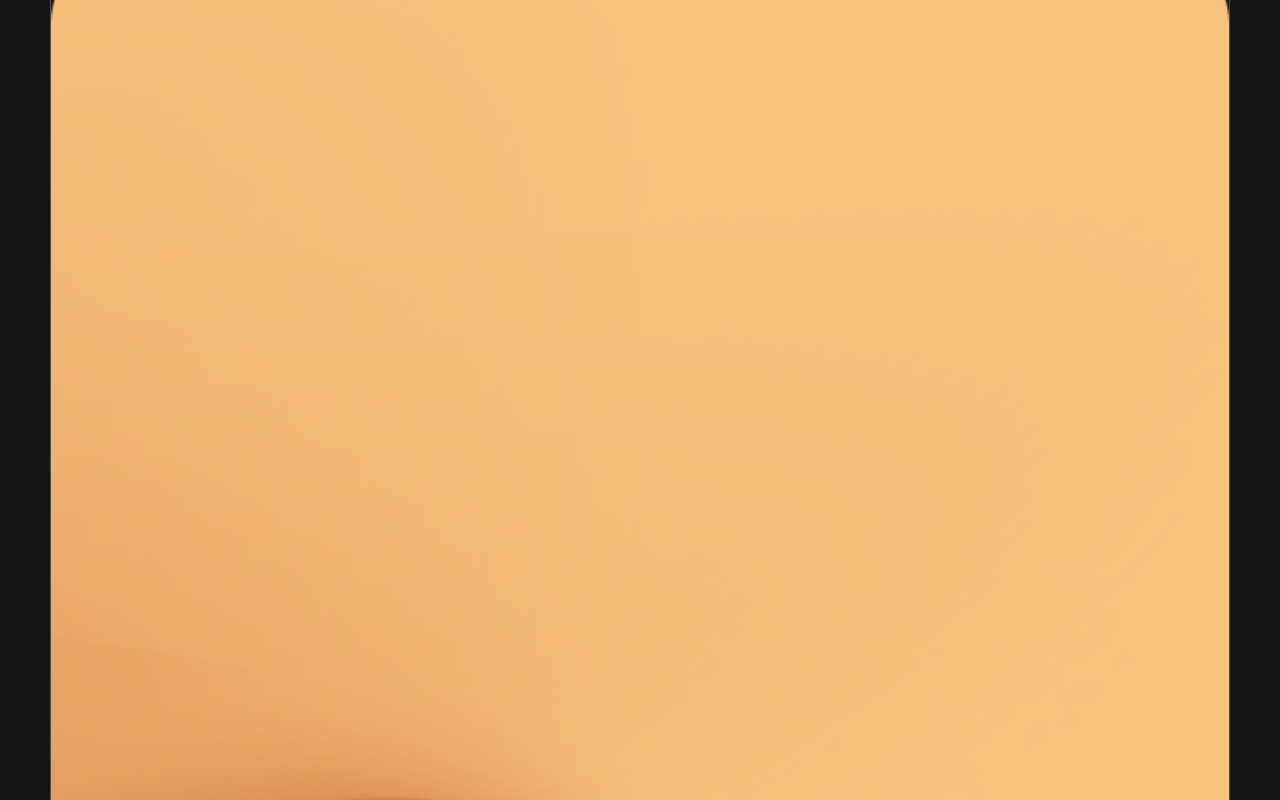
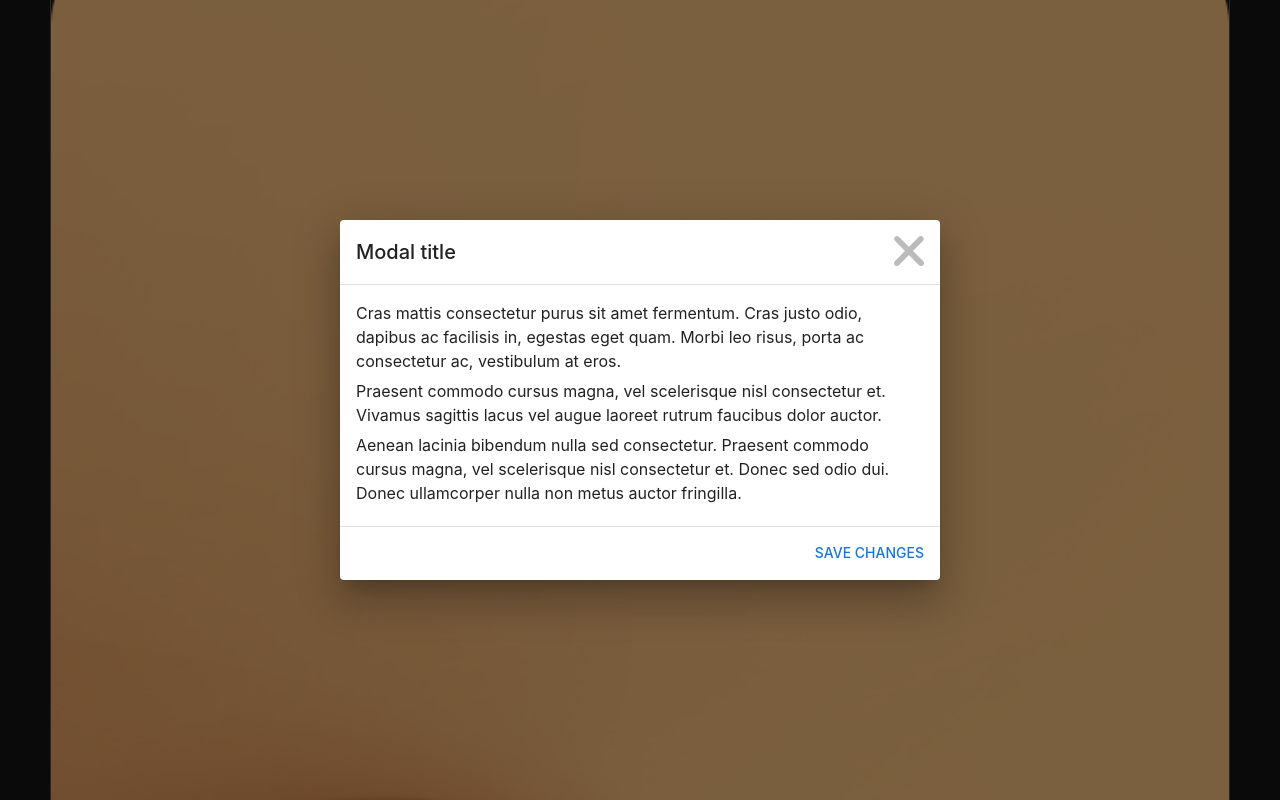
Before and after one commit to bambuuk/chic-sheep, a Next.js app: page / in a window 1280 px wide. Both pictures are taken after a click on the button "Join community". Shown: the part 9334-10134 px from the top of the page. Built offline with nearby package versions, Linux system fonts and the light colour scheme.

Commit message:
prepare first structure of Success popup

```diff
--- a/src/components/JoinUs.tsx
+++ b/src/components/JoinUs/JoinUs.tsx
@@ -1,9 +1,11 @@
 import useControlButton from "@/hooks/useControlButton";
 import { Box, styled } from "@mui/material";
 import Image from "next/image";
-import { Button, ButtonBox, ButtonText, Star } from "./CustomElements";
+import { Button, ButtonBox, ButtonText, Star } from "../CustomElements";
 import star from "/public/images/icons/star-22-coral.svg";
 import useMediaQuery from "@/hooks/useMediaQuery";
+import { useState } from "react";
+import SuccessPopup from "./SuccessPopup";
 
 const JoinUsUI = styled(Box)(({ theme }) => ({
   position: "relative",
@@ -189,9 +191,18 @@ const CustomButtonText = styled(ButtonText)(({ theme }) => ({
 export const JoinUs = () => {
   const { ref, scaleStar } = useControlButton({ type: "normal" });
   const { isTablet } = useMediaQuery();
+  const [isOpenPopup, setIsOpenPopup] = useState(false);
+
+  const handleClickOpen = () => {
+    setIsOpenPopup(true);
+  };
+  const handleClose = () => {
+    setIsOpenPopup(false);
+  };
 
   return (
     <JoinUsUI>
+      <SuccessPopup isOpenPopup={isOpenPopup} handleClose={handleClose} />
       <MainWrapper>
         <Picture
           src={isTablet ? "/images/joinUs-tablet.png" : "/images/joinUs.png"}
@@ -209,7 +220,7 @@ export const JoinUs = () => {
             have something interesting and useful.
           </Description>
 
-          <CustomButton onMouseLeave={scaleStar}>
+          <CustomButton onMouseLeave={scaleStar} onClick={handleClickOpen}>
             <ButtonBox>
               <Star ref={ref} src={star} width={22} height={22} alt="star" />
               <CustomButtonText>Join community</CustomButtonText>
--- /dev/null
+++ b/src/components/JoinUs/SuccessPopup.tsx
@@ -0,0 +1,92 @@
+"use client";
+import * as React from "react";
+import Button from "@mui/material/Button";
+import { styled } from "@mui/material/styles";
+import Dialog from "@mui/material/Dialog";
+import DialogTitle from "@mui/material/DialogTitle";
+import DialogContent from "@mui/material/DialogContent";
+import DialogActions from "@mui/material/DialogActions";
+import IconButton from "@mui/material/IconButton";
+import Typography from "@mui/material/Typography";
+
+const BootstrapDialog = styled(Dialog)(({ theme }) => ({
+  "& .MuiDialogContent-root": {
+    padding: theme.spacing(2),
+  },
+  "& .MuiDialogActions-root": {
+    padding: theme.spacing(1),
+  },
+}));
+
+interface SuccessPopupProps {
+  handleClose: () => void;
+  isOpenPopup: boolean;
+}
+
+export default function SuccessPopup({
+  isOpenPopup,
+  handleClose,
+}: SuccessPopupProps) {
+  return (
+    <React.Fragment>
+      <BootstrapDialog
+        onClose={handleClose}
+        aria-labelledby="customized-dialog-title"
+        open={isOpenPopup}
+      >
+        <DialogTitle sx={{ m: 0, p: 2 }} id="customized-dialog-title">
+          Modal title
+        </DialogTitle>
+        <IconButton
+          aria-label="close"
+          onClick={handleClose}
+          sx={{
+            position: "absolute",
+            right: 8,
+            top: 8,
+            color: (theme) => theme.palette.grey[500],
+          }}
+        >
+          <svg
+            width="30"
+            height="30"
+            viewBox="0 0 30 30"
+            fill="none"
+            xmlns="http://www.w3.org/2000/svg"
+          >
+            <path
+              d="M2.84386 29.9845C2.10834 30.0277 1.38499 29.7804 0.826335 29.2945C-0.275445 28.1733 -0.275445 26.3624 0.826335 25.2412L24.9517 0.835037C26.0976 -0.249743 27.8958 -0.189441 28.9681 0.969842C29.9378 2.01818 29.9943 3.62949 29.1004 4.74466L4.83294 29.2945C4.28149 29.7734 3.56974 30.0203 2.84386 29.9845Z"
+              fill="#BBBBBB"
+            />
+            <path
+              d="M26.941 29.9845C26.1955 29.9813 25.4811 29.6819 24.9518 29.1508L0.826349 4.74458C-0.194392 3.53872 -0.0556172 1.72397 1.13637 0.691253C2.20025 -0.230418 3.76926 -0.230418 4.83305 0.691253L29.1006 25.0974C30.2462 26.1825 30.3055 28.0017 29.2329 29.1607C29.1902 29.2068 29.1461 29.2514 29.1006 29.2946C28.5063 29.8173 27.7243 30.0671 26.941 29.9845Z"
+              fill="#BBBBBB"
+            />
+          </svg>
+        </IconButton>
+        <DialogContent dividers>
+          <Typography gutterBottom>
+            Cras mattis consectetur purus sit amet fermentum. Cras justo odio,
+            dapibus ac facilisis in, egestas eget quam. Morbi leo risus, porta
+            ac consectetur ac, vestibulum at eros.
+          </Typography>
+          <Typography gutterBottom>
+            Praesent commodo cursus magna, vel scelerisque nisl consectetur et.
+            Vivamus sagittis lacus vel augue laoreet rutrum faucibus dolor
+            auctor.
+          </Typography>
+          <Typography gutterBottom>
+            Aenean lacinia bibendum nulla sed consectetur. Praesent commodo
+            cursus magna, vel scelerisque nisl consectetur et. Donec sed odio
+            dui. Donec ullamcorper nulla non metus auctor fringilla.
+          </Typography>
+        </DialogContent>
+        <DialogActions>
+          <Button autoFocus onClick={handleClose}>
+            Save changes
+          </Button>
+        </DialogActions>
+      </BootstrapDialog>
+    </React.Fragment>
+  );
+}
--- a/src/components/YourFAQ/YourFAQ.tsx
+++ b/src/components/YourFAQ/YourFAQ.tsx
@@ -9,7 +9,7 @@ import {
   Section,
 } from "../CustomElements";
 import Accordion from "./Accordion";
-import { JoinUs } from "../JoinUs";
+import { JoinUs } from "../JoinUs/JoinUs";
 
 const CustomizedContainer = styled(CustomContainer)(({}) => ({
   position: "relative",
```
